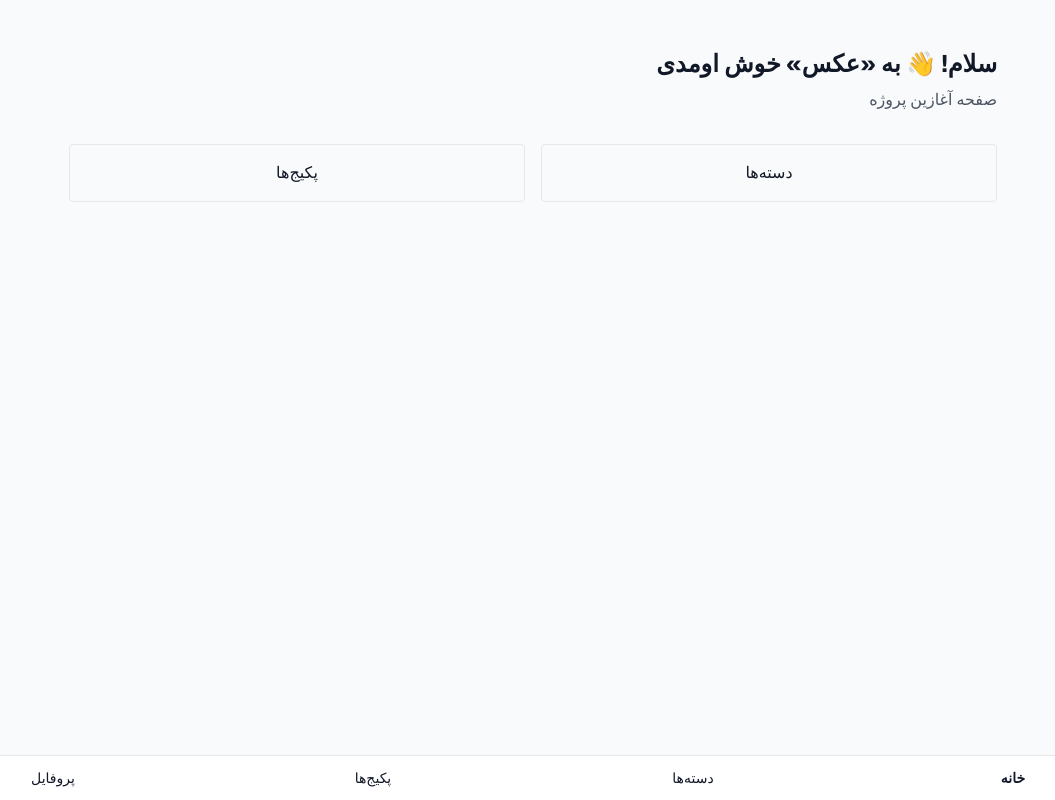
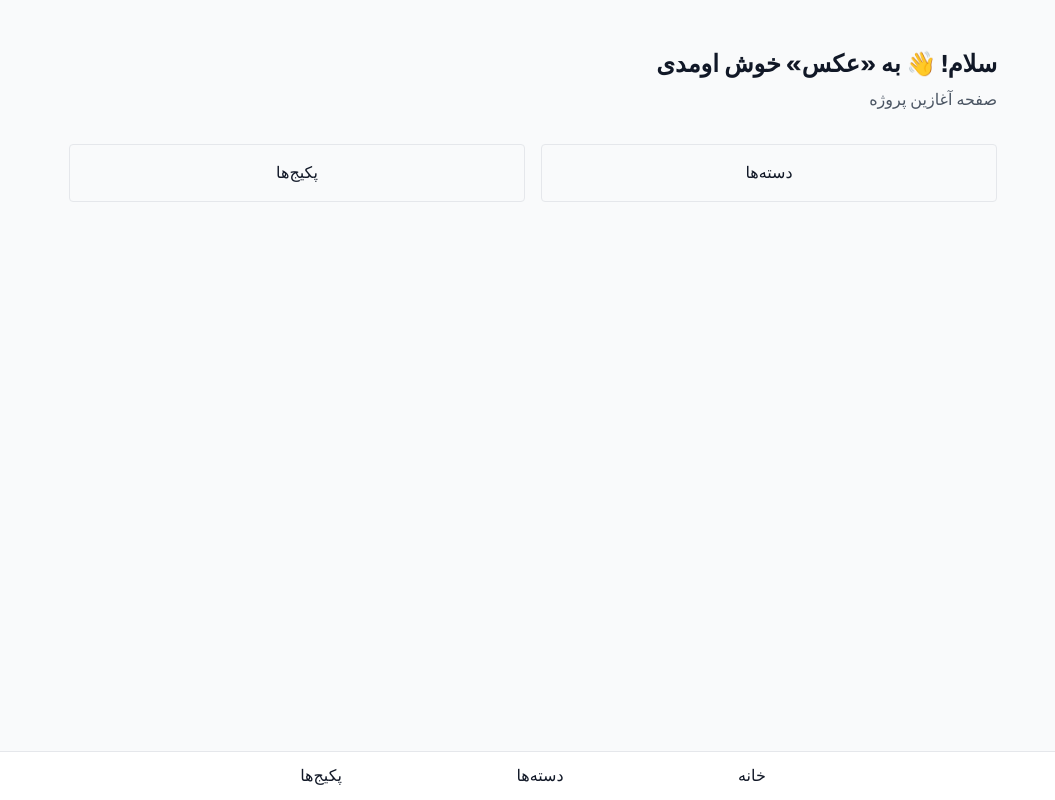
Before and after one commit to marmar-biz/Ax-prompt, a Next.js app: page / in a window 1280 px wide. Shown: the whole page, without its empty margins (211-1266 px from the left). Built offline with nearby package versions, Linux system fonts and the light colour scheme.

Commit message:
Update BottomNav.tsx

```diff
--- a/components/BottomNav.tsx
+++ b/components/BottomNav.tsx
@@ -1,19 +1,24 @@
-'use client'
-import Link from 'next/link'
-import { usePathname } from 'next/navigation'
-function clsx(...a:string[]){return a.filter(Boolean).join(' ')}
-const tabs=[
-  {href:'/',label:'خانه'},
-  {href:'/categories',label:'دسته‌ها'},
-  {href:'/packages',label:'پکیج‌ها'},
-  {href:'/profile',label:'پروفایل'}
-]
-export default function BottomNav(){
-  const p=usePathname()
-  return(<nav className="bottom-nav"><ul>
-    {tabs.map(t=>(<li key={t.href}>
-      <Link href={t.href} className={clsx('block', p===t.href&&'font-bold')}>{t.label}</Link>
-    </li>))}
-  </ul></nav>)
+'use client';
+
+import Link from 'next/link';
+import { useEffect } from 'react';
+
+export default function BottomNav() {
+  // اگر لازم شد بعدها هر API مرورگر را فقط داخل useEffect و با گارد صدا بزن
+  useEffect(() => {
+    // مثال امن:
+    // if (typeof navigator !== 'undefined' && 'vibrate' in navigator) {
+    //   navigator.vibrate(20);
+    // }
+  }, []);
+
+  return (
+    <nav className="fixed bottom-0 left-0 right-0 border-t bg-white">
+      <div className="max-w-screen-sm mx-auto flex items-center justify-around py-3">
+        <Link href="/">خانه</Link>
+        <Link href="/categories">دسته‌ها</Link>
+        <Link href="/packages">پکیج‌ها</Link>
+      </div>
+    </nav>
+  );
 }
-GamepadHapticActuator
```
